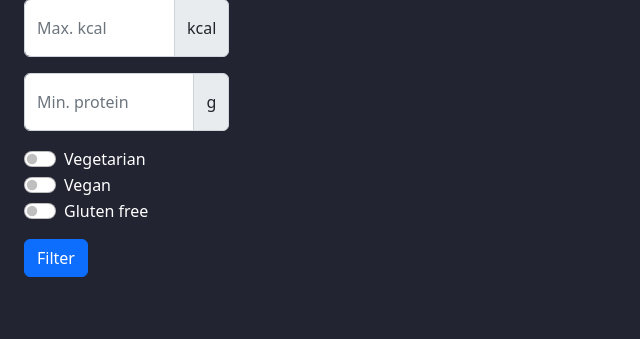
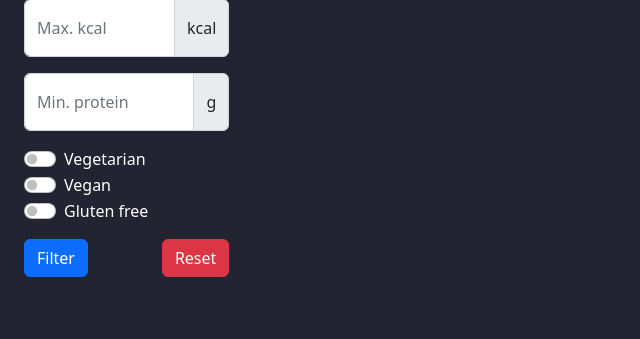
Before and after one commit to michaelWebDeve/CalorieCraveDevOps, a Flask app: page / in a window 1280 px wide. Shown: the part 159-498 px from the top of the page, without its empty margins (0-640 px from the left). Run offline with Flask 3, Linux system fonts and the light colour scheme; the visitor is signed in with stand-in values (Sample User, id 1); data that the repository does not hold is empty.

Commit message:
Adding reset filter button

```diff
--- a/templates/home.html
+++ b/templates/home.html
@@ -47,7 +47,10 @@
                     <label class="form-check-label" for="gluten_free">Gluten free</label>
                 </div>
             </div>
-            <button type="submit" class="btn btn-primary mb-3" id="filter_btn">Filter</button>
+            <div class="d-flex justify-content-between">
+                <button type="submit" class="btn btn-primary mb-3" id="filter_btn">Filter</button>
+                <button role="button" onclick="window.location.href='/';" class="btn btn-danger mb-3" id="filter_reset_btn">Reset</button>
+            </div>
         </div>
         <div class="col-10 p-0">
             <div id="recipe-container">
```
